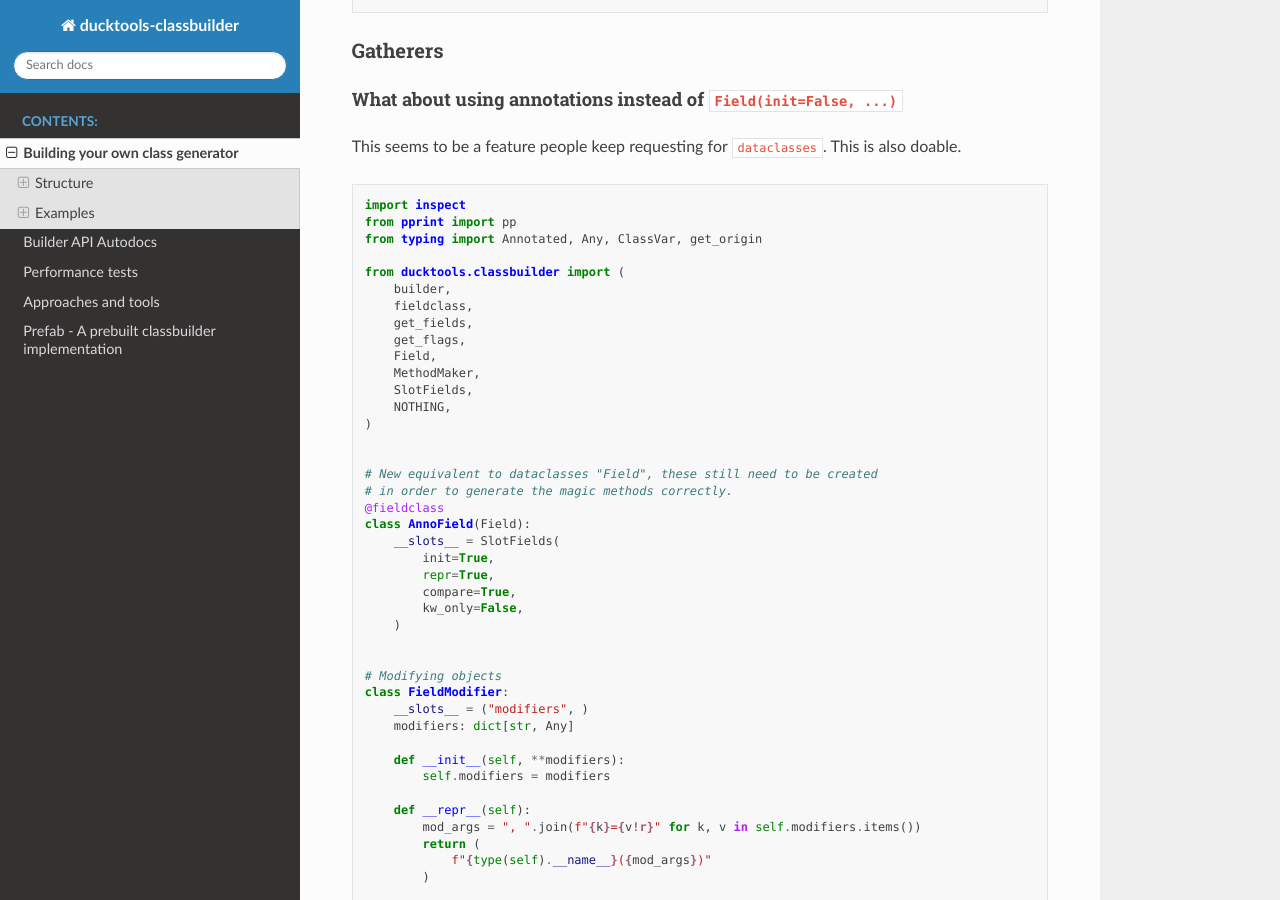
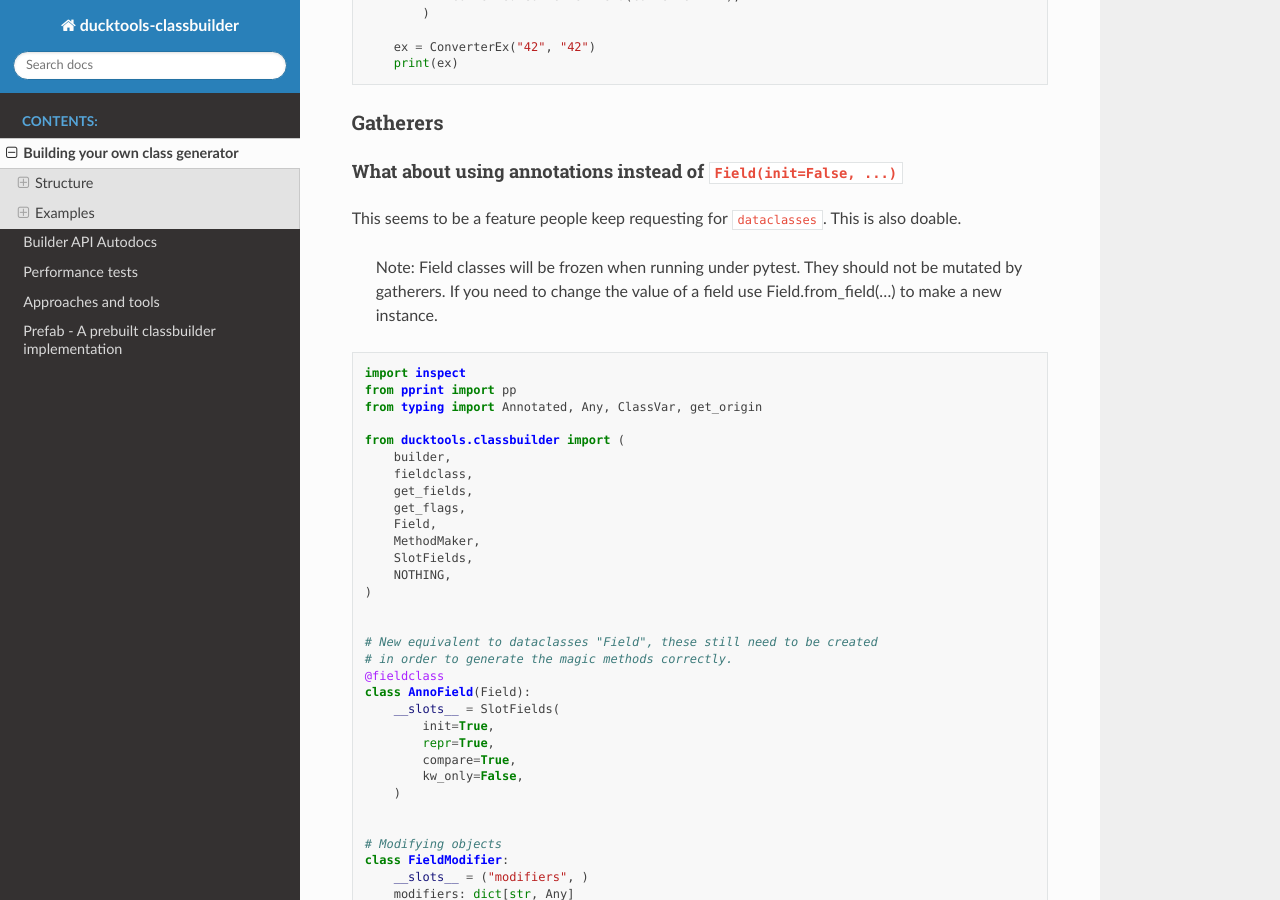
Before and after one commit to DavidCEllis/ducktools-classbuilder, a Sphinx documentation site: the page built from docs/extension_examples.md, in a window 1280 px wide and 900 px high, scrolled down 10771 px. Built offline with Sphinx 7.4.7 and the Read the Docs theme 2.0.0, drawn with Linux system fonts in a browser that asks for light colours; some of the changed text lies outside the part shown.

Commit message:
Document that fields are frozen classes under pytest.

````diff
--- a/docs/extension_examples.md
+++ b/docs/extension_examples.md
@@ -155,6 +155,9 @@ extend the `Field` class which stores the information on named attributes for
 how to perform the generation. A convenient decorator `@fieldclass` is provided
 to allow simple extension by adding additional slots. By using this decorator
 the `__init__`, `__repr__` and `__eq__` methods will be generated for you.
+
+> Note: Field classes will be frozen when running under pytest.
+>       They are not frozen normally for performance reasons.
 
 ```python
 from ducktools.classbuilder import Field, SlotFields, fieldclass
@@ -581,6 +584,10 @@ if __name__ == "__main__":
 This seems to be a feature people keep requesting for `dataclasses`.
 This is also doable.
 
+> Note: Field classes will be frozen when running under pytest.
+>       They should not be mutated by gatherers.
+>       If you need to change the value of a field use Field.from_field(...) to make a new instance.
+
 ```python
 import inspect
 from pprint import pp
````
Also changed, not shown: 1 other file.
